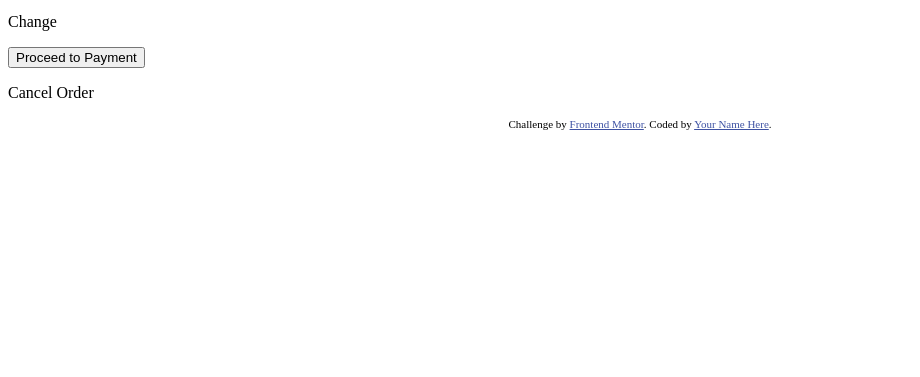
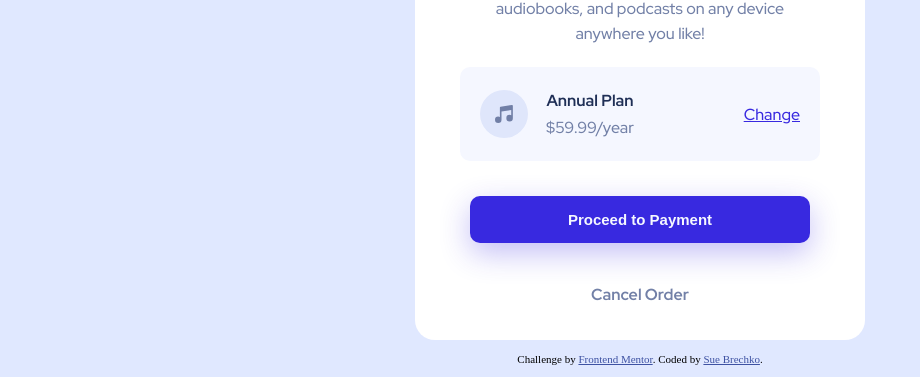
Before and after one commit to shoproizoshlo/order-summary-component-main, a plain HTML site: page index.html in a window 1280 px wide. Shown: the part 423-800 px from the top of the page, without its empty margins (0-920 px from the left). Drawn offline with Linux system fonts and the light colour scheme.

Commit message:
added styling and readme

```diff
--- a/css/style.css
+++ b/css/style.css
@@ -0,0 +1,104 @@
+:root {
+  --primary-pale-blue: hsl(225, 100%, 94%);
+  --primary-bright-blue: hsl(245, 75%, 52%);
+
+  --neutral-very-pale-blue: hsl(225, 100%, 98%);
+  --neutral-desaturated-blue: hsl(224, 23%, 55%);
+  --neutral-dark-blue: hsl(223, 47%, 23%);
+}
+
+body {
+  background-color: var(--primary-pale-blue);
+}
+
+.container {
+  display: block;
+  margin: 5% auto 1% auto;
+  width: 450px;
+  height: 700px;
+  background-color: white;
+  border-radius: 20px;
+  font-family: "Red Hat Display", sans-serif;
+  font-size: 16px;
+  font-weight: 500;
+}
+
+.image-container img {
+  border-radius: 20px 20px 0 0;
+}
+
+.summary-container {
+  padding: 45px;
+  text-align: center;
+  color: var(--neutral-dark-blue);
+}
+.headline {
+  margin: 0;
+  padding: 0;
+  font-size: 30px;
+  font-weight: 900;
+}
+.descriprion {
+  padding: 5px 20px;
+  line-height: 25px;
+  color: var(--neutral-desaturated-blue);
+}
+
+.subscription-plan {
+  display: flex;
+  justify-content: space-between;
+  align-items: center;
+  padding: 20px;
+  background-color: var(--neutral-very-pale-blue);
+  border-radius: 10px;
+}
+.plan {
+  display: flex;
+  align-items: center;
+}
+.price {
+  margin: 0 15px;
+  font-weight: 500;
+}
+.price p {
+  margin: 0;
+  padding: 3px;
+}
+.price p:nth-child(1) {
+  font-weight: 700;
+}
+.price p:nth-child(2) {
+  color: var(--neutral-desaturated-blue);
+}
+.change a {
+  color: var(--primary-bright-blue);
+}
+
+.button {
+  margin: 10px;
+}
+.payment-button {
+  margin: 25px 0;
+  padding: 15px;
+  width: 100%;
+  background-color: var(--primary-bright-blue);
+  border: 0;
+  border-radius: 10px;
+  box-shadow: 0px 10px 30px rgba(56, 41, 224, 0.3);
+
+  color: var(--neutral-very-pale-blue);
+  font-size: 15px;
+  font-weight: 700;
+}
+.cancel {
+  color: var(--neutral-desaturated-blue);
+  font-weight: 700;
+}
+/* footer */
+.attribution {
+  font-size: 11px;
+  text-align: center;
+}
+.attribution a {
+  color: hsl(228, 45%, 44%);
+}
--- a/index.html
+++ b/index.html
@@ -3,7 +3,6 @@
   <head>
     <meta charset="UTF-8" />
     <meta name="viewport" content="width=device-width, initial-scale=1.0" />
-    <!-- displays site properly based on user's device -->
 
     <link
       rel="icon"
@@ -11,28 +10,20 @@
       sizes="32x32"
       href="./images/favicon-32x32.png"
     />
-
+    <link rel="preconnect" href="https://fonts.googleapis.com" />
+    <link rel="preconnect" href="https://fonts.gstatic.com" crossorigin />
+    <link
+      href="https://fonts.googleapis.com/css2?family=Red+Hat+Display:wght@500;700;900&display=swap"
+      rel="stylesheet"
+    />
+    <link rel="stylesheet" href="./css/style.css" />
     <title>Frontend Mentor | Order summary card</title>
-
-    <!-- Feel free to remove these styles or customise in your own stylesheet 👍 -->
-    <style>
-      .attribution {
-        font-size: 11px;
-        text-align: center;
-      }
-      .attribution a {
-        color: hsl(228, 45%, 44%);
-      }
-    </style>
   </head>
   <body>
     <main>
       <div class="container">
         <div class="image-container">
-          <img
-            src="./images/illustration-hero.svg"
-            alt="melody image"
-          />
+          <img src="./images/illustration-hero.svg" alt="melody image" />
         </div>
         <div class="summary-container">
           <div class="summary">
@@ -43,15 +34,19 @@
             </p>
           </div>
           <div class="subscription-plan">
-            <img src="./images/icon-music.svg" alt="icon music" />
-            <p class="plan">
-              Annual Plan <br />
-              $59.99/year
-            </p>
-            <p class="change">Change</p>
+            <div class="plan">
+              <img src="./images/icon-music.svg" alt="icon music" />
+              <div class="price">
+                <p>Annual Plan</p>
+                <p>$59.99/year</p>
+              </div>
+            </div>
+            <div class="change">
+              <a href="#">Change</a>
+            </div>
           </div>
           <div class="button">
-            <button class="payment">Proceed to Payment</button>
+            <button class="payment-button">Proceed to Payment</button>
           </div>
           <div class="cancel">
             <p>Cancel Order</p>
@@ -64,7 +59,10 @@
         Challenge by
         <a href="https://www.frontendmentor.io?ref=challenge" target="_blank"
           >Frontend Mentor</a
-        >. Coded by <a href="#">Your Name Here</a>.
+        >. Coded by
+        <a href="https://github.com/shoproizoshlo/order-summary-component-main"
+          >Sue Brechko</a
+        >.
       </div>
     </footer>
   </body>
```
Also changed, not shown: design/active-states.jpg (deleted), design/desktop-design.jpg (deleted), design/desktop-preview.jpg (deleted), design/mobile-design.jpg (deleted), screenshot.png (added), 2 other files.
